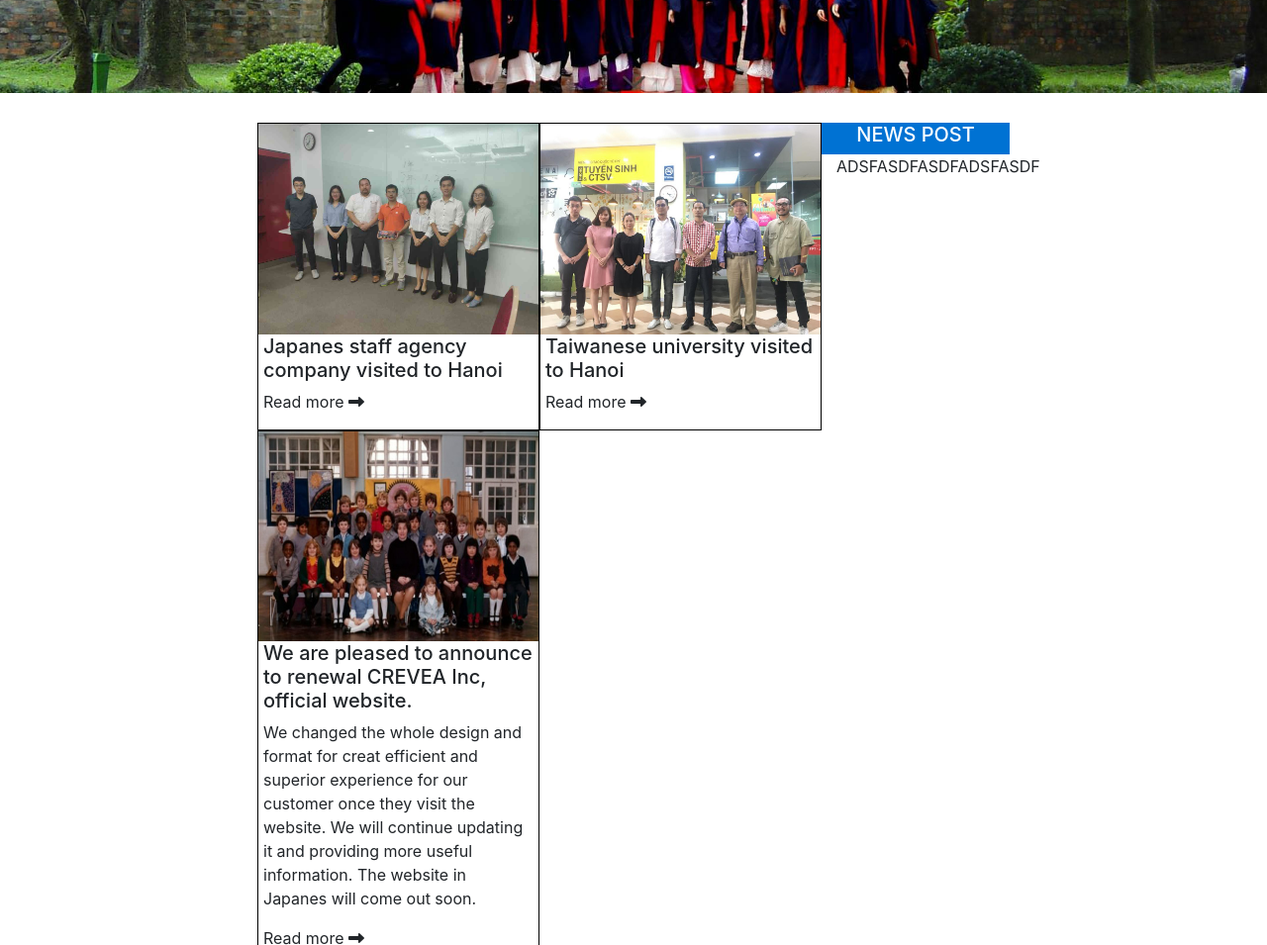
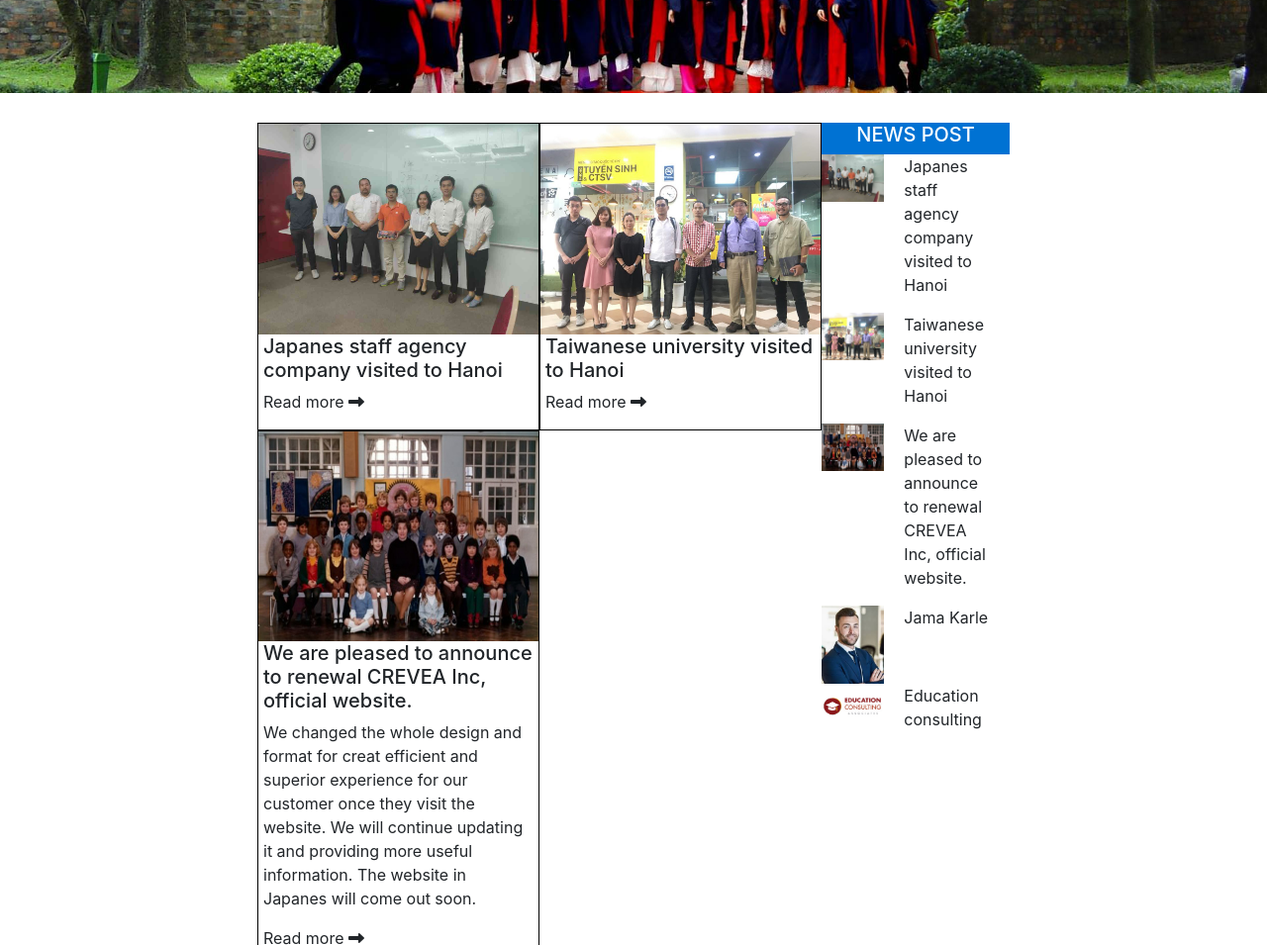
Before and after one commit to vinhlpq/vinhlpq.github.io, a plain HTML site: page News.html in a window 1280 px wide. Shown: the part 440-1395 px from the top of the page at 99% size. Drawn offline with nearby package versions, Linux system fonts and the light colour scheme.

Commit message:
change news

```diff
--- a/News.html
+++ b/News.html
@@ -16,6 +16,9 @@
                 padding: 0px;
             }
         </style>
+        <meta name="keywords" content="crevea about-crevea crevea-news crevea-contact crevea-business ">
+    <meta name="description" content="Support educational institutions / companies, contribute to the development of a better society. We aim to connect Vietnam and overseas educational institutions and companies, especially to contribute to the development of society through human resource development.
+">
     </head>
     <body>
 <!-- Navbar
@@ -98,7 +101,7 @@
                     </div>
 
                 </div>
-                <div class="col-lg-2">
+                <div class="col-lg-2 news-container">
 
                     <div class="row">
                         <div style="background-color: rgb(0,114,211); text-align: center"class="col">
@@ -106,48 +109,49 @@
 
                         </div>
                     </div>
-                    <div style="display: flex" >
-                        <div >
+                    <div class="row" >
+                        <div class="col-4">
                             <img class="img-fluid" src="images/News%202.jpg">
                         </div>
-                        <div >
-                            ADSFASDFASDFADSFASDF
+                        <div class="col-8" >
+                            <p>Japanes staff agency company visited to Hanoi</p>
                         </div>
                     </div>
-<!--
                     <div class="row">
-                        <div class="col-3">
+                        <div class="col-4">
                             <img class="img-fluid" src="images/News%201.jpg">
                         </div>
-                        <div class="col-9">
+                        <div class="col-8">
+                            <p>Taiwanese university visited to Hanoi</p>
 
                         </div>
                     </div>
                     <div class="row">
-                        <div class="col-3">
+                        <div class="col-4">
                             <img class="img-fluid" src="images/News%203.jpg">
                         </div>
-                        <div class="col-9">
+                        <div class="col-8">
+                            <p>We are pleased to announce to renewal CREVEA Inc, official website.</p>
+                        </div>
+                    </div>
+                    <div class="row">
+                        <div class="col-4">
+                            <img class="img-fluid" src="images/Meet%20our%20team.jpg">
+                        </div>
+                        <div class="col-8">
+                            <p>Jama Karle</p>
 
                         </div>
                     </div>
                     <div class="row">
-                        <div class="col-3">
-                            <img class="img-fluid" src="images/Meet%20our%20team.jpg">
+                        <div class="col-4">
+                            <img class="img-fluid" src="images/Education%20consulting.jpg">
                         </div>
-                        <div class="col-9">
+                        <div class="col-8">
+                            <p>Education consulting</p>
 
                         </div>
                     </div>
-                    <div class="row">
-                        <div class="col-3">
-                            <img class="img-fluid" src="images/Education%20consulting.jpg">
-                        </div>
-                        <div class="col-9">
-
-                        </div>
-                    </div>
--->
 
                 </div>
 
--- a/css/style.css
+++ b/css/style.css
@@ -59,6 +59,8 @@
     height: 50px;
     border-radius: 50%;
 }
+
+/*
 @media only screen and (max-width: 768px) {
   .our-business-position {
     position: absolute;
@@ -68,6 +70,7 @@
     bottom: 0px;
     color: white;
 }
+*/
 }
 /* News */
 #news {
@@ -80,6 +83,12 @@
 .news-border a, h5, p {
     padding-left: 5px;
     padding-right: 5px;
+}
+.news-container .col-4 {
+    padding: 0px !important;
+
+
+
 }
 /*
 Footer
```
Also changed, not shown: About-us.html (+3 -0 lines), Contact.html (+7 -0 lines), Our-business.html (+3 -0 lines), index.html (+3 -0 lines), 2 other files.
